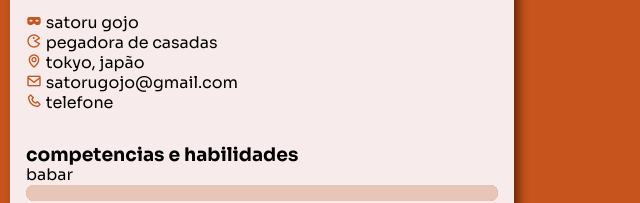
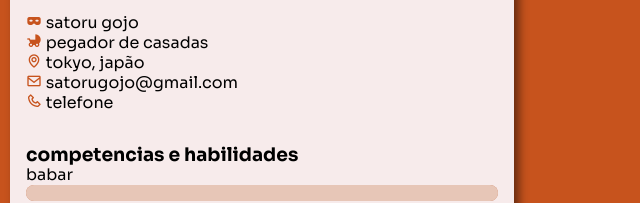
Before and after one commit to joaopedrorizzatti-dotcom/joaopedrorizzatti-dotcom.github.io, a plain HTML site: page index.html in a window 1280 px wide. Shown: the part 301-504 px from the top of the page, 0-640 px from the left. Drawn offline with nearby package versions, Linux system fonts and the light colour scheme.

Commit message:
mudança para melhora

```diff
--- a/index.html
+++ b/index.html
@@ -19,7 +19,7 @@
         <div class ="pessoal">
             <ul>
                 <li><i class='bx bxs-mask'></i> satoru gojo</li>
-                <li><i class='bx bx-game'></i> pegadora de casadas</li>
+                <li><i class='bx bxs-baby-carriage'></i> pegador de casadas</li>
                 <li><i class='bx bx-map'></i> tokyo, japão</li>
                 <li><i class='bx bx-envelope'></i> satorugojo@gmail.com</li>
                 <li><i class='bx bx-phone'></i> telefone</li>
```
